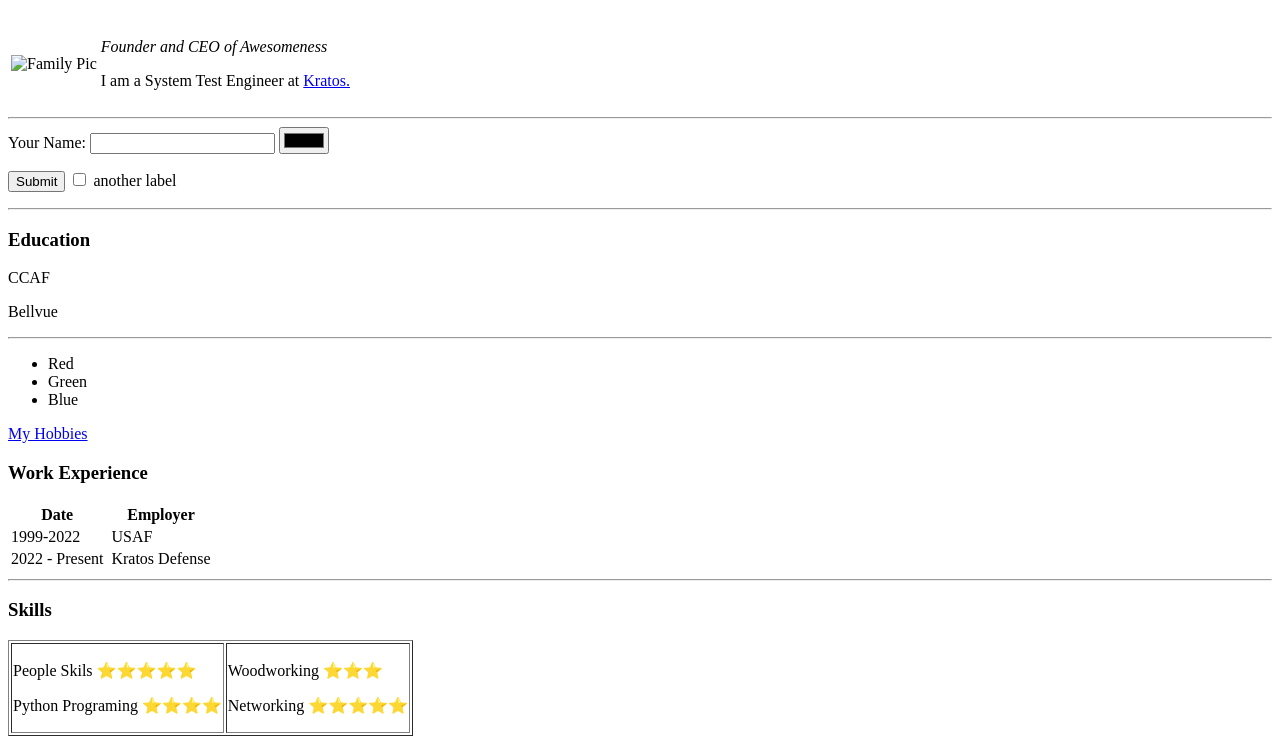
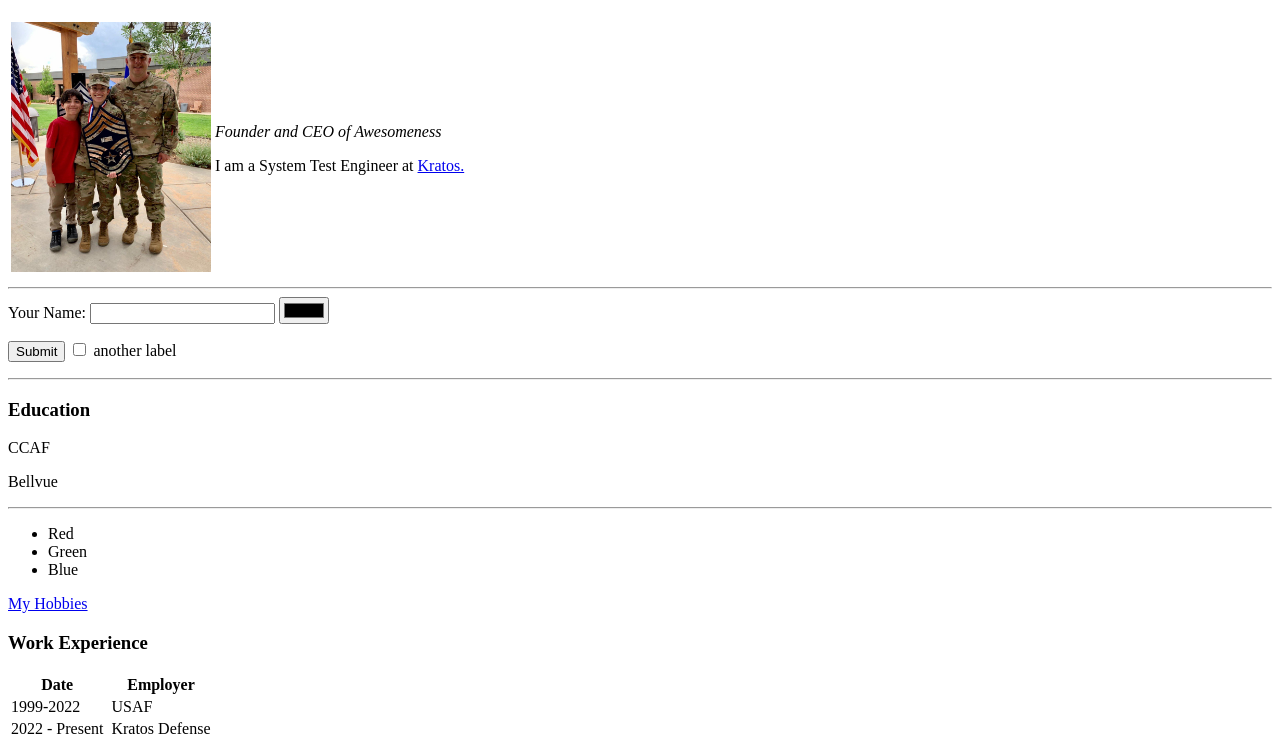
Before and after one commit to zkstys2/cv, a plain HTML site: page index.html in a window 1280 px wide. Shown: the part 61-800 px from the top of the page. Drawn offline with Linux system fonts and the light colour scheme.

Commit message:
Update index.html

```diff
--- a/index.html
+++ b/index.html
@@ -10,7 +10,7 @@
     <table>
       <tr>
         <td>
-          <img src="images/201008-F-F3751-1001.jpeg" alt="Family Pic" height="250" width="200">
+          <img src="201008-F-F3751-1001.jpeg" alt="Family Pic" height="250" width="200">
         </td>
     <td>
         <p><em>Founder and CEO of Awesomeness</em></p>
```
